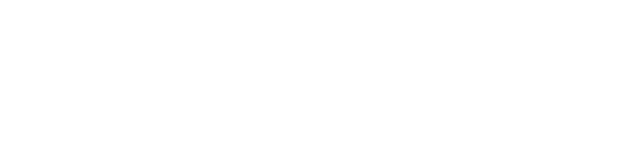
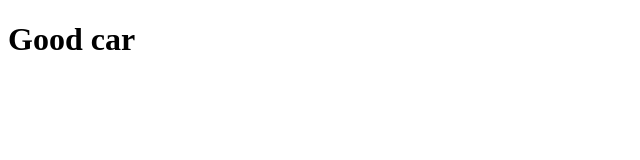
Before and after one commit to SINgrey/Lesson_3, a plain HTML site: page pages/gallery.html in a window 1280 px wide. Shown: the whole page, without its empty margins (0-640 px from the left). Drawn offline with Linux system fonts and the light colour scheme.

Commit message:
add head

```diff
--- a/pages/gallery.html
+++ b/pages/gallery.html
@@ -5,6 +5,7 @@
    <title>Document</title>
 </head>
 <body>
+   <h1> Good car </h1>
 
 </body>
 </html>
```
